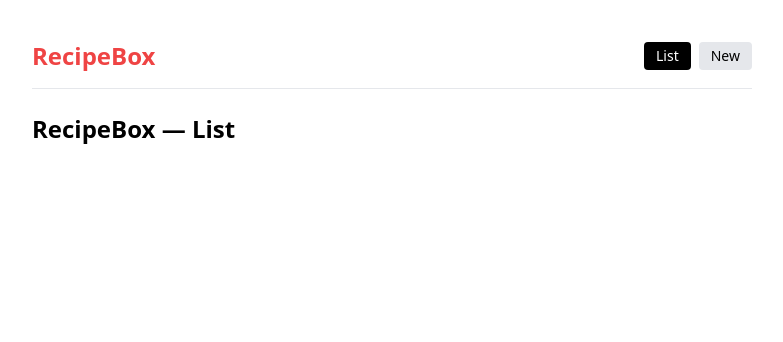
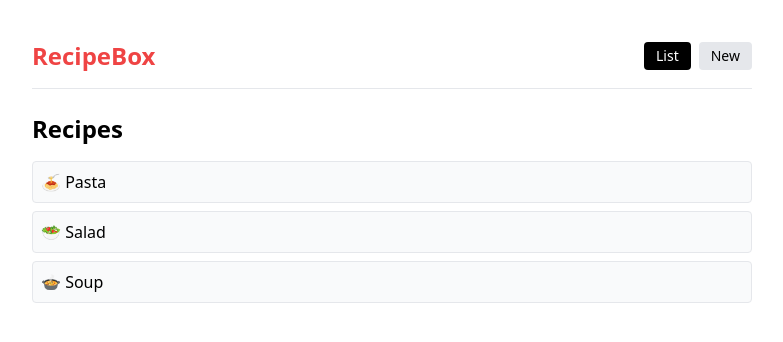
Before and after one commit to DianaBosinceanu11/recipebox, a Next.js app: page / in a window 1280 px wide. Shown: the top 342 px of the page, without its empty margins (248-1031 px from the left). Built offline with nearby package versions, Linux system fonts and the light colour scheme.

Commit message:
display list of skills using map

```diff
--- a/src/app/page.tsx
+++ b/src/app/page.tsx
@@ -1,3 +1,22 @@
+const receipes = [
+  { id:1, title: "🍝 Pasta" },
+  { id:2, title: "🥗 Salad" },
+  { id:3, title: "🍲 Soup" },
+];
+
+
 export default function Page() {
-  return <h1 className="text-2xl font-semibold">RecipeBox — List</h1>
+  return (
+    <div className="space-y-2">
+      <h1 className="text-2xl font-semibold mb-4">Recipes</h1>
+      {receipes.map((receipe) => (
+        <div
+          key={receipe.id}
+          className="p-2 border rounded bg-gray-50"
+        >
+          {receipe.title}
+        </div>
+      ))}
+    </div>
+  );
 }
```
